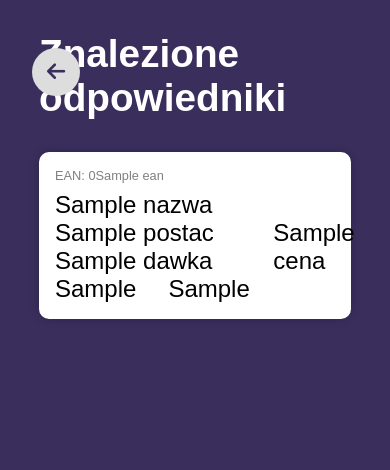
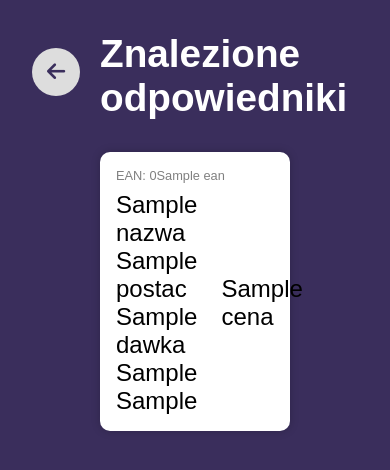
Before and after one commit to SzymonM213/optymalizator, a Django app: template optymalizator/optymalizator_app/templates/optimize/optimize.html in a window 390 px wide. Shown: the top 470 px of the page. Run offline with Django 4.2, Linux system fonts and the light colour scheme; the template is opened without the code that fills it: most values are stand-ins (such as "Sample title", 1, 10 or a date in 2020).

Commit message:
mobile ui changes

```diff
--- a/optymalizator/optymalizator_app/static/css/home/home.css
+++ b/optymalizator/optymalizator_app/static/css/home/home.css
@@ -37,7 +37,7 @@ h1 {
 
 .search-box {
   position: relative;
-  width: 100%;
+  width: calc(100% - 48px);
   max-width: 600px;
   height: 60px;
   border-radius: 120px;
--- a/optymalizator/optymalizator_app/static/css/optimize/optimize.css
+++ b/optymalizator/optymalizator_app/static/css/optimize/optimize.css
@@ -13,6 +13,12 @@ body {
 .container {
   width: 80%;
   margin: 0 auto;
+}
+
+@media screen and (max-width: 1000px) {
+  .container {
+    width: calc(100% - 200px);
+  }
 }
 
 h1 {
```
Also changed, not shown: optymalizator/optymalizator_app/static/logo.png.
